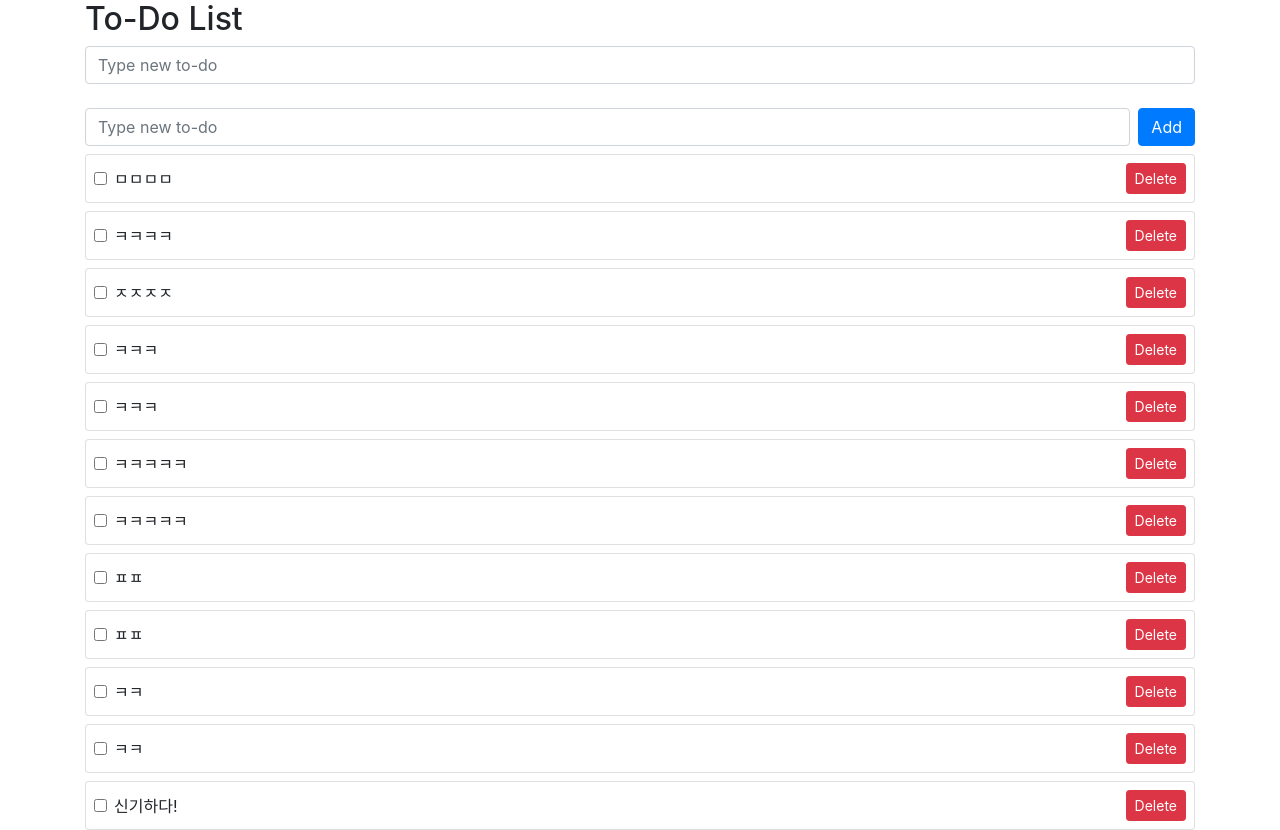
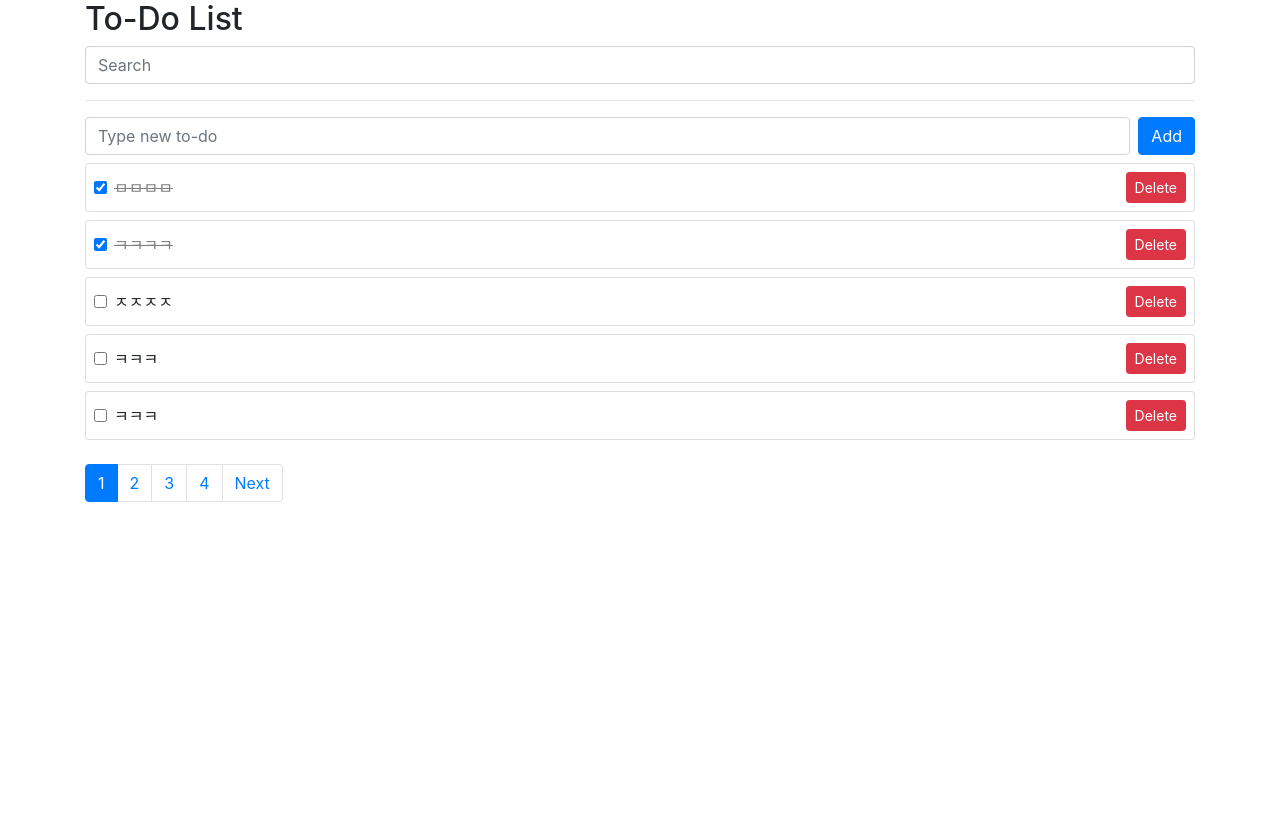
Before and after one commit to jseunn/metanet-vue.js, a Vue app: page / in a window 1280 px wide. After the commit the page ends 800 px from the top, so only its background shows below. Built offline with nearby package versions, Linux system fonts and the light colour scheme; data requests are answered from the project's data file.

Commit message:
feat: pagination complete

```diff
--- a/db.json
+++ b/db.json
@@ -2,12 +2,12 @@
   "todos": [
     {
       "subject": "ㅁㅁㅁㅁ",
-      "completed": false,
+      "completed": true,
       "id": 1
     },
     {
       "subject": "ㅋㅋㅋㅋ",
-      "completed": false,
+      "completed": true,
       "id": 2
     },
     {
@@ -59,6 +59,41 @@
       "subject": "신기하다!",
       "completed": false,
       "id": 12
+    },
+    {
+      "subject": "z",
+      "completed": false,
+      "id": 13
+    },
+    {
+      "subject": "zz",
+      "completed": false,
+      "id": 14
+    },
+    {
+      "subject": "zz",
+      "completed": false,
+      "id": 15
+    },
+    {
+      "subject": "zz",
+      "completed": true,
+      "id": 17
+    },
+    {
+      "subject": "zz",
+      "completed": false,
+      "id": 19
+    },
+    {
+      "subject": "zz",
+      "completed": false,
+      "id": 20
+    },
+    {
+      "subject": "우와",
+      "completed": false,
+      "id": 21
     }
   ]
 }
--- a/src/App.vue
+++ b/src/App.vue
@@ -5,26 +5,49 @@
       class="form-control"
       type="text"
       v-model="searchText"
-        placeholder="Type new to-do"
+      placeholder="Search"
     >
-
-    <br>
-
+    <hr>
     <TodoSimpleForm @add-todo="addTodo"/>
-    <div style="color: red">
-      {{ error }}
-    </div>
+    <div style="color: red">{{error}}</div>
 
     <div v-if="!todos.length">
       추가된 Todo가 없습니다.
     </div>
 
     <div v-if="!filteredTodos.length">
-      There is nothing to display
+      There is noting to display
     </div>
+
     <TodoList :todos="filteredTodos"
               @toggle-todo="toggleTodo"
-              @delete-todo="deleteTodo"/>
+              @delete-todo="deleteTodo" />
+
+    <br>
+    <nav aria-label="Page navigation example">
+      <ul class="pagination">
+        <li
+          v-if="currentPage !== 1"
+          class="page-item">
+          <a class="page-link"
+          @click="getTodos(currentPage-1)">Previous</a>
+        </li>
+        <li
+          v-for="page in numberOfPages"
+          :key="page"
+          class="page-item"
+          :class="currentPage === page ? 'active' : ''">
+          <a class="page-link"
+              @click="getTodos(page)">{{page}}</a>
+        </li>
+        <li
+          v-if="numberOfPages != currentPage"
+          class="page-item">
+          <a class="page-link"
+          @click="getTodos(currentPage+1)">Next</a>
+        </li>
+      </ul>
+    </nav>
 
   </div>
 </template>
@@ -40,52 +63,83 @@
     TodoList
   },
   setup(){
-
     const todos = ref([]);
     const searchText = ref('');
+    const error = ref('');
+    const numberOfTodos = ref(0);
+    const limit = 5;
+    const currentPage = ref(1);
+
+    const numberOfPages = computed(() => {
+      return Math.ceil(numberOfTodos.value/limit);
+    });
+
     const filteredTodos = computed(() => {
       if(searchText.value){
         return todos.value.filter(todo => {
           return todo.subject.includes(searchText.value);
         });
       }
+
       return todos.value
     });
-    const error = ref('');
 
-    const deleteTodo = (index) => {
+    const deleteTodo = async (index) => {
+      error.value = '';
+      const id = todos.value[index].id;
+      try{
+        await axios.delete('http://localhost:3000/todos/'+id);
         todos.value.splice(index, 1);
+      }catch(err){
+        console.log(err);
+        error.value = 'Someting went wrong';
+      }
     }
 
-    const getTodos = async () => {
+    const getTodos = async (page = currentPage.value) => {
+      error.value = '';
+      currentPage.value = page;
       try{
-        const res = await axios.get('http://localhost:3000/todos');
+        const res = await axios.get(
+          `http://localhost:3000/todos?_page=${page}&_limit=${limit}`);
+
+        numberOfTodos.value = res.headers['x-total-count'];
+        //console.log(res.headers['x-total-count']);
         todos.value = res.data;
       }catch(err){
         console.log(err);
-        error.value='Something went wrong';
+        error.value = 'Someting went wrong';
       }
     }
 
     getTodos();
 
-    const addTodo = async(todo) => {
+    const addTodo = async (todo) => {
       error.value = '';
       try{
-        const res = await axios.post('http://localhost:3000/todos',{
+        const res = await axios.post('http://localhost:3000/todos', {
           subject: todo.subject,
           completed: todo.completed
         });
         todos.value.push(res.data);
       }catch(err){
         console.log(err);
-        error.value='Something went wrong';
+        error.value = 'Someting went wrong';
+      }
     }
 
+    const toggleTodo = async (index) => {
+      error.value = '';
+      const id = todos.value[index].id;
+      try{
+        await axios.patch('http://localhost:3000/todos/'+id, {
+          completed: !todos.value[index].completed
+        });
+        todos.value[index].completed = !todos.value[index].completed;
+      }catch(err){
+        console.log(err);
+        error.value = 'Someting went wrong';
       }
-
-    const toggleTodo = (index) => {
-      todos.value[index].completed = !todos.value[index].completed;
     }
 
     return{
@@ -97,6 +151,10 @@
       filteredTodos,
       error,
       getTodos,
+      numberOfTodos,
+      limit,
+      currentPage,
+      numberOfPages,
     }
   }
 }
--- a/src/components/TodoList.vue
+++ b/src/components/TodoList.vue
@@ -7,7 +7,7 @@
             <div class="form-check flex-grow-1">
                 <input class="form-check-input"
                         type="checkbox"
-                        :value="todo.completed"
+                        :checked="todo.completed"
                         @change="toggleTodo(index)">
                 <label class="form-check-label"
                         :class="{todo: todo.completed}">
@@ -34,13 +34,13 @@
         }
     },
     emits: ['toggle-todo', 'delete-todo'],
-    setup(props, context){
+    setup(props, {emit}){
         const toggleTodo = (index) => {
-            context.emit('toggle-todo', index);
+            emit('toggle-todo', index);
         }
 
         const deleteTodo = (index) => {
-            context.emit('delete-todo', index);
+            emit('delete-todo', index);
         }
 
         return {
--- a/src/components/TodoSimpleForm.vue
+++ b/src/components/TodoSimpleForm.vue
@@ -29,7 +29,7 @@
   <script>
   import { ref } from 'vue';
   export default {
-    emit: ['add-todo'],
+      emits: ['add-todo'],
       setup(props, {emit}){
           const todo = ref('');
           const hasError = ref(false);
```
Lines whose indentation alone changed are shown as unchanged.
